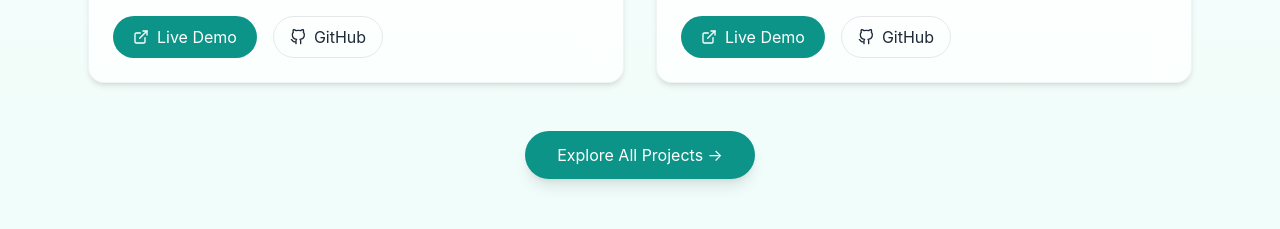
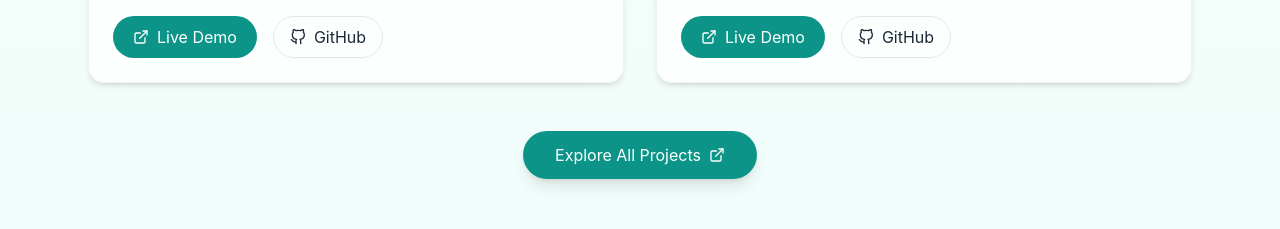
Before and after one commit to farhanadil1/portfolio, a React (Vite) app: page / in a window 1280 px wide. Shown: the part 2440-2669 px from the top of the page. Built offline with nearby package versions, Linux system fonts and the light colour scheme.

Commit message:
updated buttons

```diff
--- a/src/components/ProjectsSection.jsx
+++ b/src/components/ProjectsSection.jsx
@@ -1,6 +1,7 @@
 import { motion, AnimatePresence } from "framer-motion";
 import { FiExternalLink, FiGithub, FiX } from "react-icons/fi";
 import { useState } from "react";
+
 
 const projects = [
   {
@@ -149,9 +150,9 @@ const ProjectsSection = () => {
         <a
           href="https://github.com/farhanadil1"
           target="_blank"
-          className="px-8 py-3 bg-teal-600 text-white rounded-full shadow-lg hover:bg-teal-500 transition active:scale-95"
+          className="flex px-8 py-3 bg-teal-600 items-center text-white rounded-full shadow-lg hover:bg-teal-500 transition active:scale-95"
         >
-          Explore All Projects →
+          Explore All Projects <FiExternalLink className="ml-2" />
         </a>
       </div>
 
```
